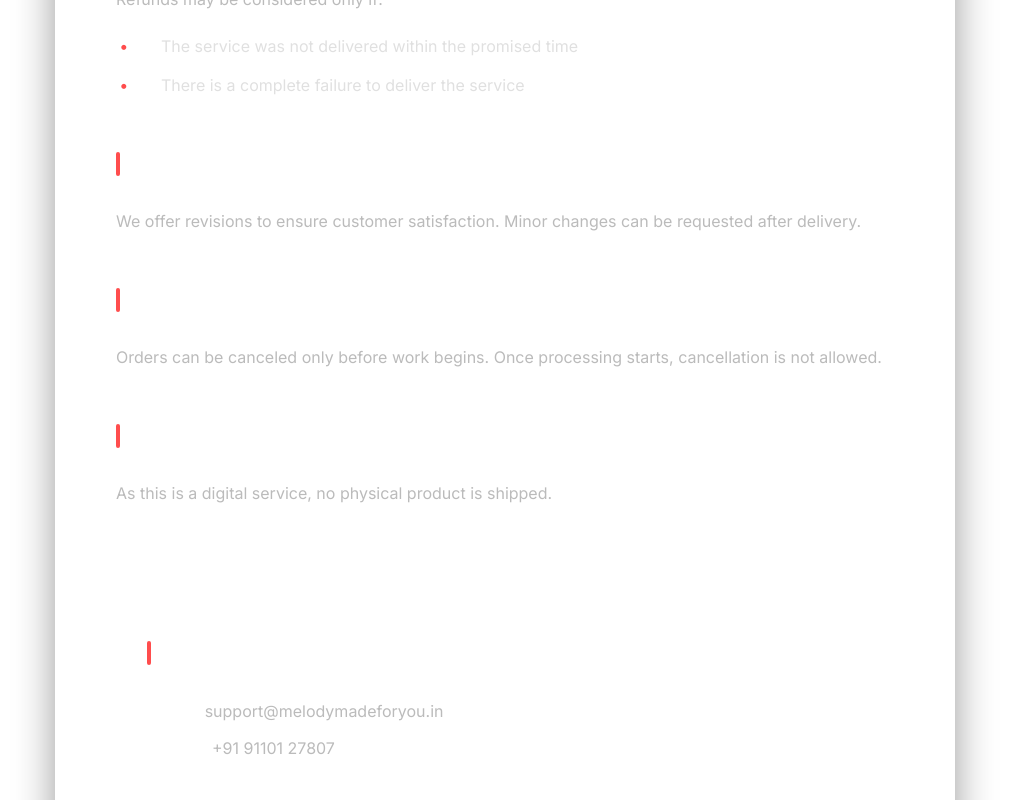
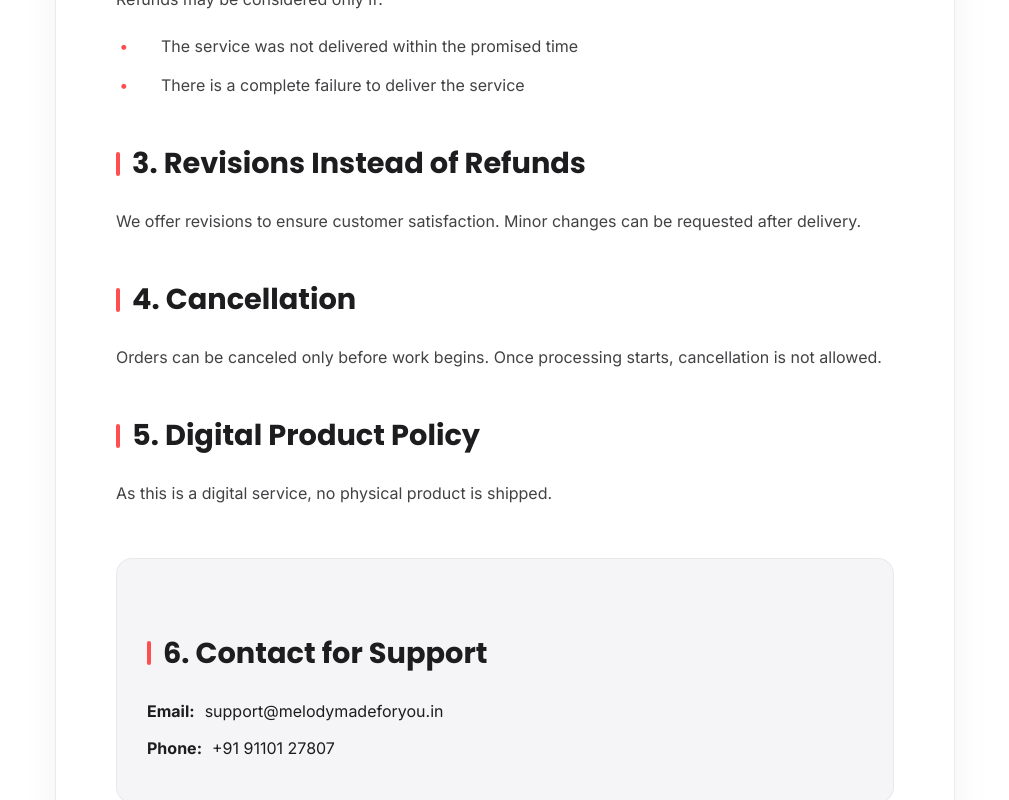
Before and after one commit to ascharyalokah-collab/melody, a React (Vite) app in the folder Frontend/: page /refund-policy in a window 1280 px wide. Shown: the part 780-1580 px from the top of the page, without its empty margins (135-1144 px from the left). Built offline with nearby package versions, Linux system fonts and the light colour scheme.

Commit message:
fix: adjust legal pages colors for light theme visibility

```diff
--- a/Frontend/src/pages/LegalPages.css
+++ b/Frontend/src/pages/LegalPages.css
@@ -2,14 +2,13 @@
   max-width: 900px;
   margin: 120px auto 100px;
   padding: 60px;
-  background: rgba(255, 255, 255, 0.03);
-  backdrop-filter: blur(10px);
-  border: 1px solid rgba(255, 255, 255, 0.1);
+  background: #ffffff;
+  border: 1px solid rgba(0, 0, 0, 0.08);
   border-radius: 24px;
-  color: #e0e0e0;
+  color: #1D1D1F;
   line-height: 1.7;
   font-family: 'Inter', system-ui, -apple-system, sans-serif;
-  box-shadow: 0 20px 40px rgba(0, 0, 0, 0.4);
+  box-shadow: 0 20px 40px rgba(0, 0, 0, 0.05);
 }
 
 .legal-header {
@@ -20,20 +19,18 @@
 .legal-header h1 {
   font-size: clamp(2.5rem, 5vw, 3.5rem);
   font-weight: 800;
-  background: linear-gradient(135deg, #fff 0%, #a5a5a5 100%);
-  -webkit-background-clip: text;
-  -webkit-text-fill-color: transparent;
+  color: #1D1D1F;
   margin-bottom: 10px;
 }
 
 .legal-header p {
-  color: #888;
+  color: #86868B;
   font-size: 1.1rem;
 }
 
 .legal-content h2 {
   font-size: 1.8rem;
-  color: #fff;
+  color: #1D1D1F;
   margin: 40px 0 20px;
   font-weight: 700;
   display: flex;
@@ -46,13 +43,13 @@
   display: inline-block;
   width: 4px;
   height: 1.5rem;
-  background: var(--primary-color, #ff4d4d);
+  background: var(--primary, #FF4E50);
   border-radius: 4px;
 }
 
 .legal-content p {
   margin-bottom: 20px;
-  color: #bbb;
+  color: #424245;
 }
 
 .legal-content ul {
@@ -65,11 +62,12 @@
   margin-bottom: 12px;
   position: relative;
   padding-left: 25px;
+  color: #424245;
 }
 
 .legal-content ul li::before {
   content: "•";
-  color: var(--primary-color, #ff4d4d);
+  color: var(--primary, #FF4E50);
   font-weight: bold;
   display: inline-block;
   width: 1em;
@@ -79,11 +77,11 @@
 }
 
 .legal-content .contact-info {
-  background: rgba(255, 255, 255, 0.05);
+  background: #F5F5F7;
   padding: 30px;
   border-radius: 16px;
   margin-top: 50px;
-  border: 1px solid rgba(255, 255, 255, 0.1);
+  border: 1px solid rgba(0, 0, 0, 0.05);
 }
 
 .legal-content .contact-info p {
@@ -91,10 +89,11 @@
   display: flex;
   align-items: center;
   gap: 10px;
+  color: #1D1D1F;
 }
 
 .legal-content .contact-info strong {
-  color: #fff;
+  color: #1D1D1F;
 }
 
 @media (max-width: 768px) {
```
